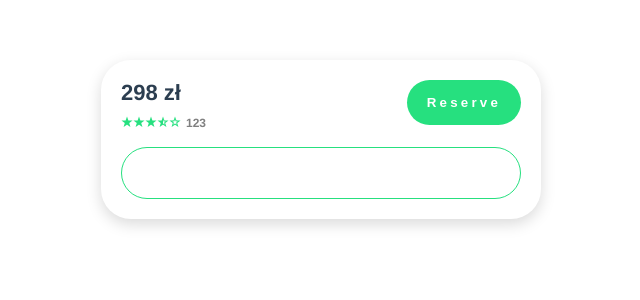
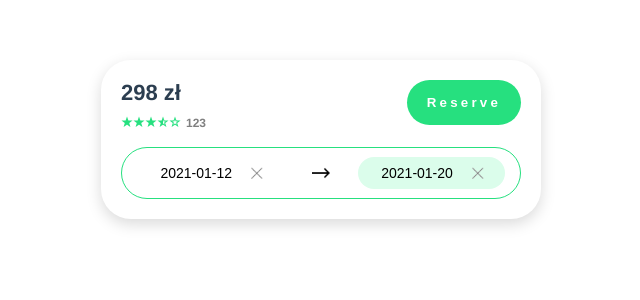
Before and after one commit to EwelinaZet/reservation-calendar, a Vue app: page / in a window 1280 px wide. Shown: the top 300 px of the page, without its empty margins (319-959 px from the left). Built offline with nearby package versions, Linux system fonts and the light colour scheme.

Commit message:
work on date-range input, add delete and arrow icons

```diff
--- a/src/App.vue
+++ b/src/App.vue
@@ -27,11 +27,11 @@ export default class App extends Vue {
 
   voice="123"
 
-  startDate="'2021-01-12'"
+  startDate="2021-01-12"
 
-  endDate="'2021-01-20'"
+  endDate="2021-01-20"
 
-  unavailableDate="['2021-01-07', '2021-01-25','2021-01-30']"
+  unavailableDate="[2021-01-07, 2021-01-25, 2021-01-30]"
 }
 </script>
 
--- a/src/components/ReservationInfo.vue
+++ b/src/components/ReservationInfo.vue
@@ -16,7 +16,18 @@
         <button>Reserve</button>
       </div>
       <div class="data-range">
-        <input>
+        <span class="start-date">
+            <input class="start-input" v-model="startDate">
+            <img class="delete-icon" src="@/assets/delete.png">
+        </span>
+        <span class="arrow">
+            <img class="arrow-icon" src="@/assets/arrow.png">
+        </span>
+        <span class="end-date">
+            <input class="end-input" v-model="endDate">
+            <img class="delete-icon" src="@/assets/delete.png">
+        </span>
+        <span></span>
       </div>
     </div>
   </div>
@@ -83,16 +94,56 @@ export default class ReservationInfo extends Vue {
     display: flex;
     justify-content: center;
     align-items: center;
+    border: 1px solid rgb(38, 224, 127);
+    border-radius: 30px;
+    height: 30px;
+    padding: 10px 15px;
+  }
+  .start-date {
+    display: flex;
+    align-items: center;
+    justify-content: center;
+    width: 40%;
+  }
+  .end-date {
+    display: flex;
+    align-items: center;
+    justify-content: center;
+    width: 40%;
+    background-color:rgb(219, 253, 235);
+    color: rgb(38, 224, 127);
+    border-radius: 30px;
   }
   input {
-    display: inline-block;
+    border: none;
+    font-size: 14px;
+    height: 30px;
+    outline: none;
+    /* border-radius: 30px; */
+    width:60%
+    /* display: inline-block;
     width: 100%;
     height: 30px;
     outline: none;
     font-size: 18px;
     border: 1px solid rgb(38, 224, 127);
     border-radius: 30px;
-    padding: 10px 15px;
+    padding: 10px 15px; */
+  }
+  .end-input{
+    background-color:rgb(219, 253, 235);
+  }
+  .delete-icon {
+    width: 12px;
+  }
+  .arrow {
+    width: 20%;
+    display: flex;
+    align-items: center;
+    justify-content: center;
+  }
+  .arrow-icon{
+    width: 24px;
   }
   .submit-reservation {
     position: absolute;
```
Also changed, not shown: src/assets/arrow.png (added), src/assets/delete.png (added).
